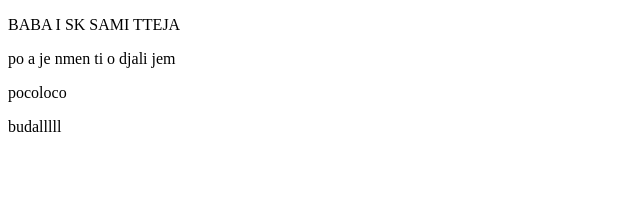
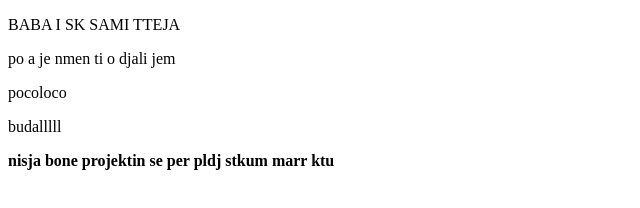
Before and after one commit to besimjashari/ushtriime-6, a plain HTML site: page index.html in a window 1280 px wide. Shown: the whole page, without its empty margins (0-640 px from the left). Drawn offline with Linux system fonts and the light colour scheme.

Commit message:
Update index.html

```diff
--- a/index.html
+++ b/index.html
@@ -13,5 +13,10 @@
 
 
     <p>budalllll</p>
+
+
+
+
+    <b>nisja bone projektin se per pldj stkum marr ktu</b>
 </body>
 </html>
```
